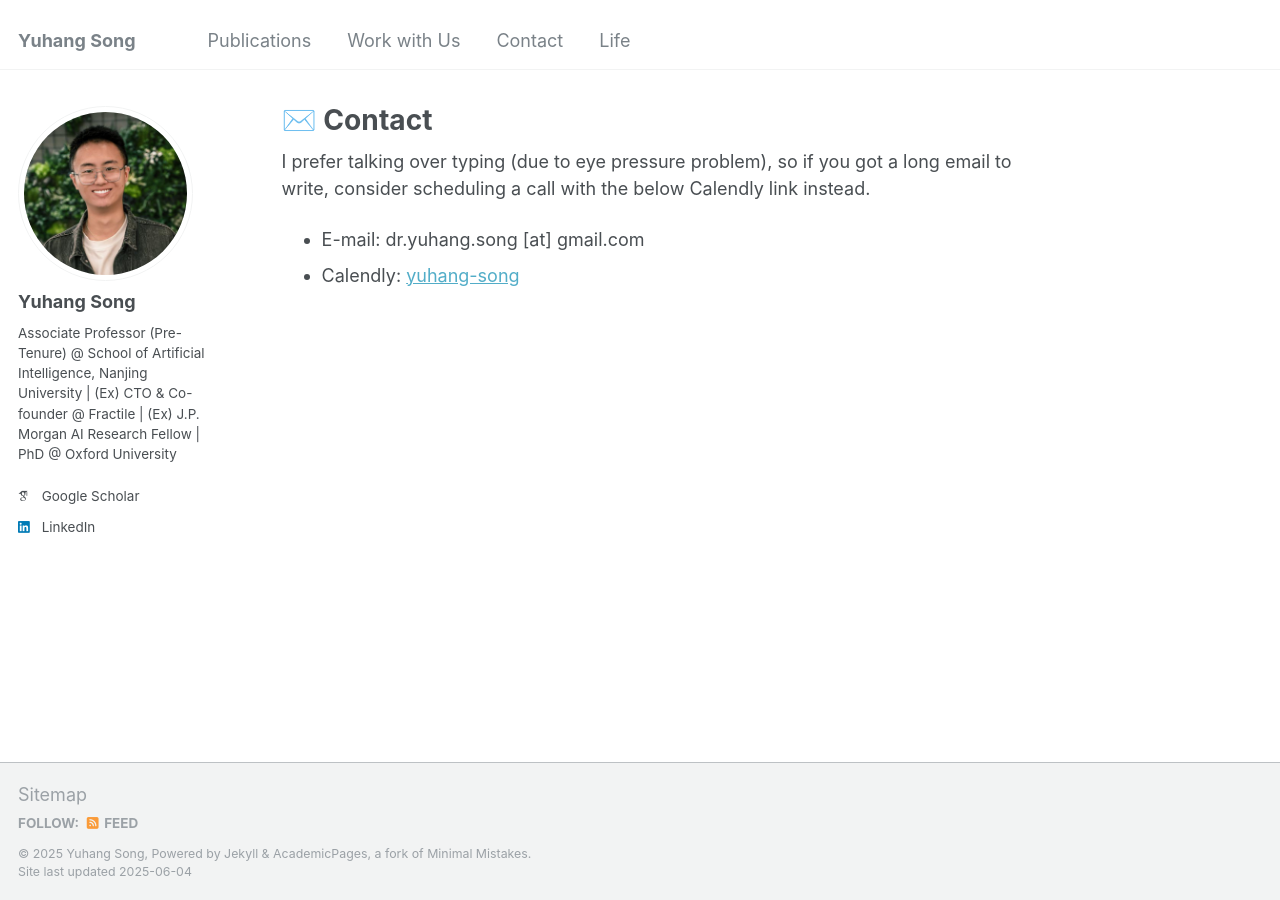
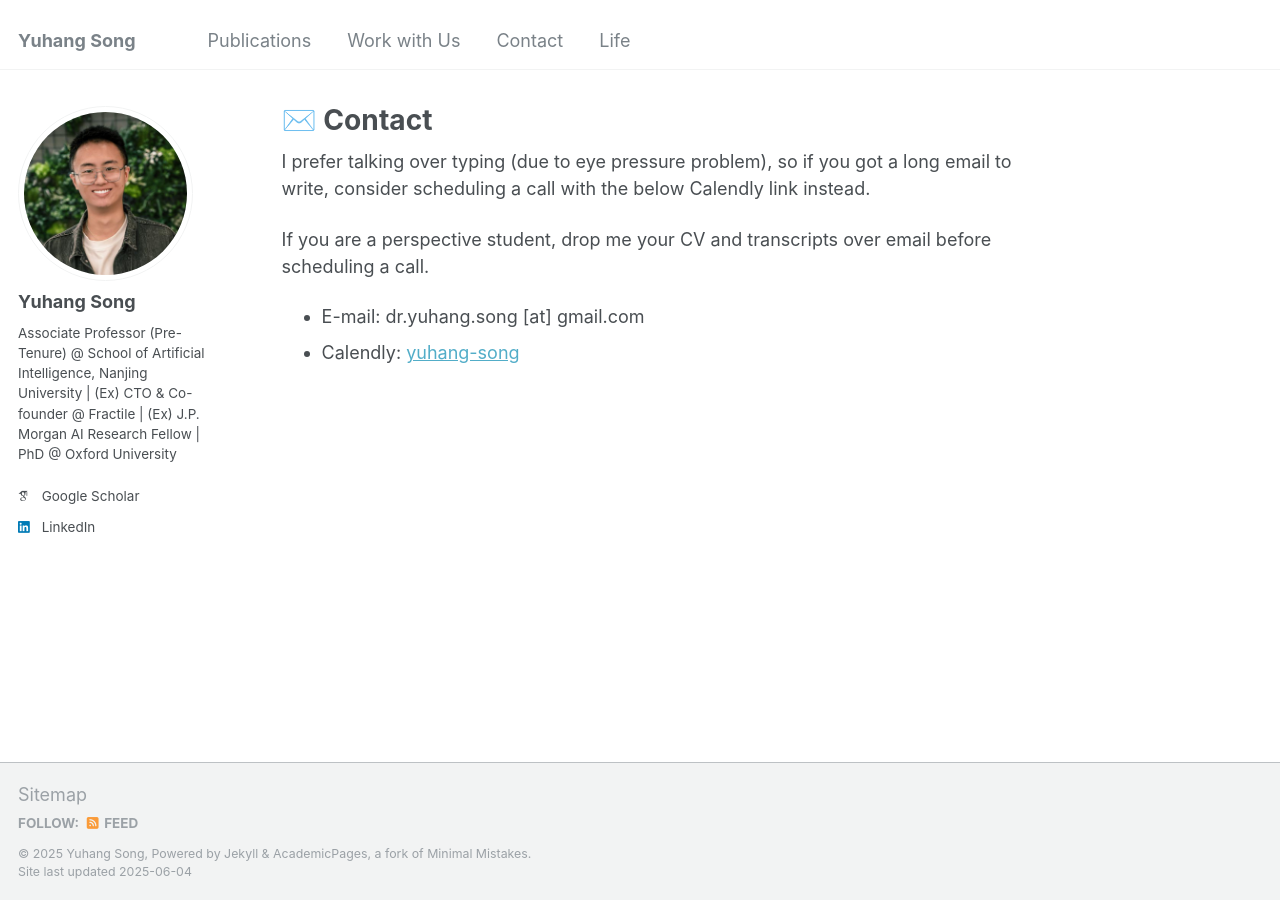
Before and after one commit to YuhangSong/YuhangSong.github.io, a Jekyll site: the page built from _pages/contact.md, in a window 1280 px wide. Built offline with Jekyll 4.4.1, drawn with Linux system fonts in a browser that asks for light colours; some web fonts are replaced.

Commit message:
update contact.md

```diff
--- a/_pages/contact.md
+++ b/_pages/contact.md
@@ -5,5 +5,7 @@ author_profile: true
 ---
 I prefer talking over typing (due to eye pressure problem), so if you got a long email to write, consider scheduling a call with the below Calendly link instead.
 
+If you are a perspective student, drop me your CV and transcripts over email before scheduling a call.
+
 * E-mail: dr.yuhang.song [at] gmail.com
 * Calendly: [yuhang-song](https://calendly.com/yuhang-song/)
```
